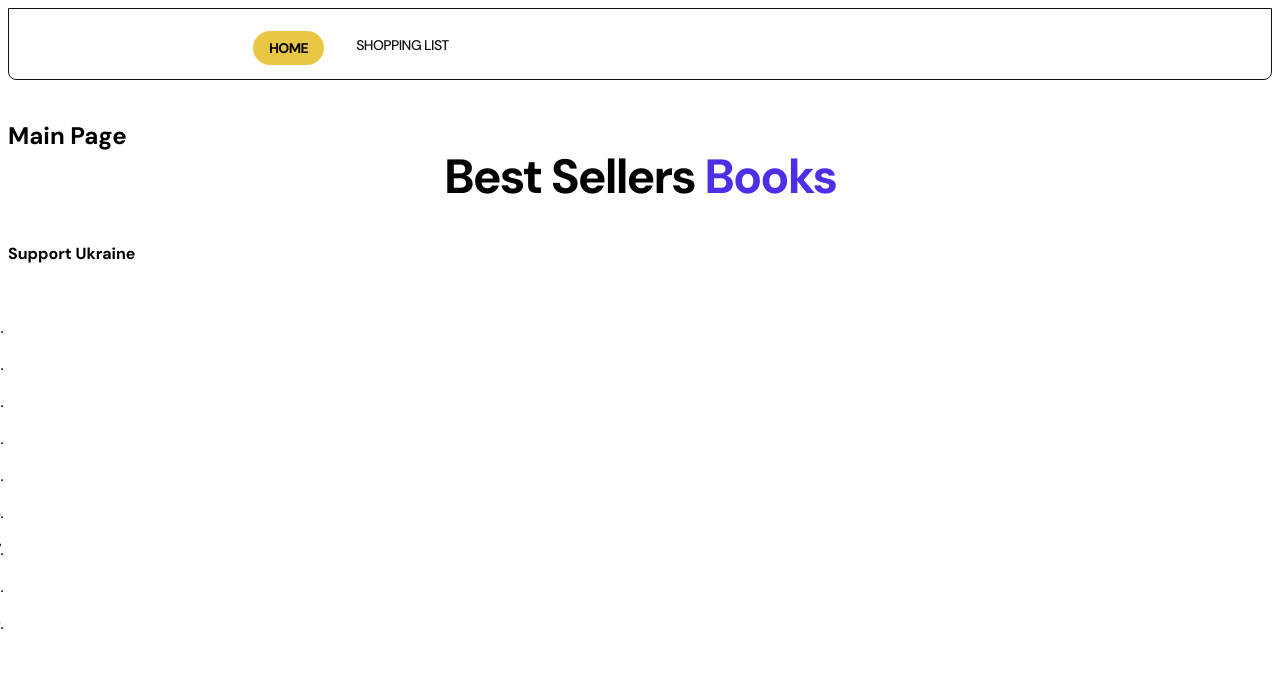
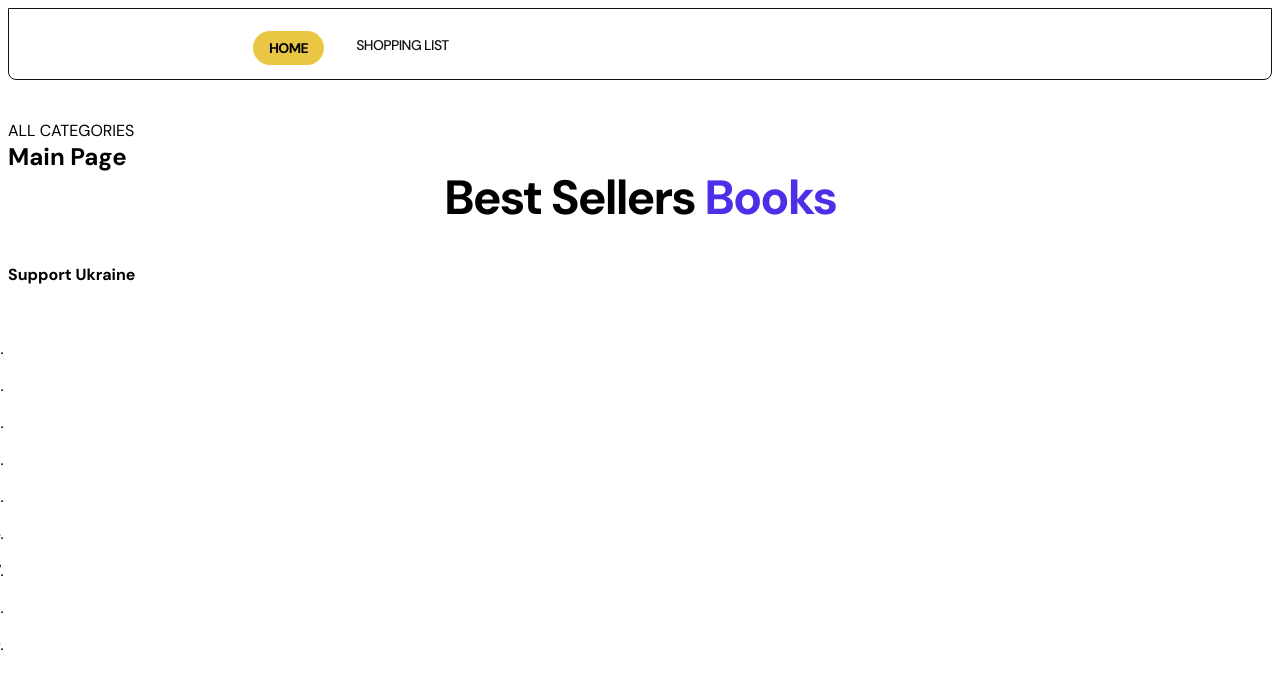
Before and after one commit to js-group-c/goit-group-C, a plain HTML site: page index.html in a window 1280 px wide. Drawn offline with Linux system fonts and the light colour scheme; files that its build step writes are made by us from their sources; no server answers; files whose address does not match are found by name.

Commit message:
Deploying to gh-pages from @ js-group-c/goit-group-C@54c1b9cab5a8c8315751c0539ca38bbe1f2c406b 🚀

```diff
--- a/index.html
+++ b/index.html
@@ -73,7 +73,7 @@
 
     <div class="div-cat">
   <ul id="categories">
-
+    <li><a href="./">ALL CATEGORIES</a></li>
   </ul>
 </div>
 
```
